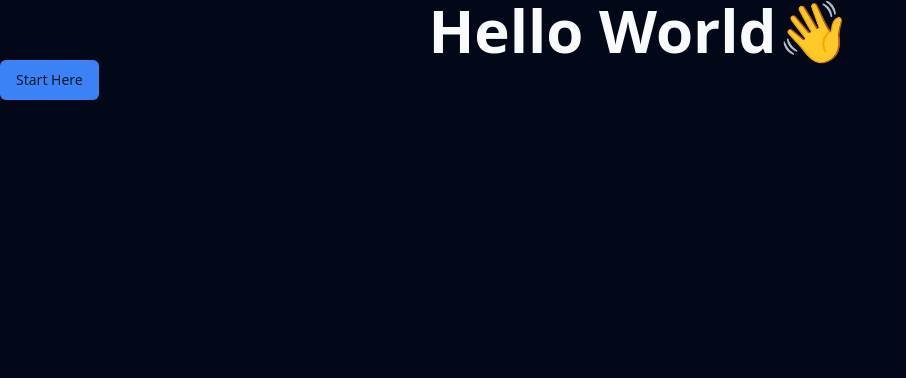
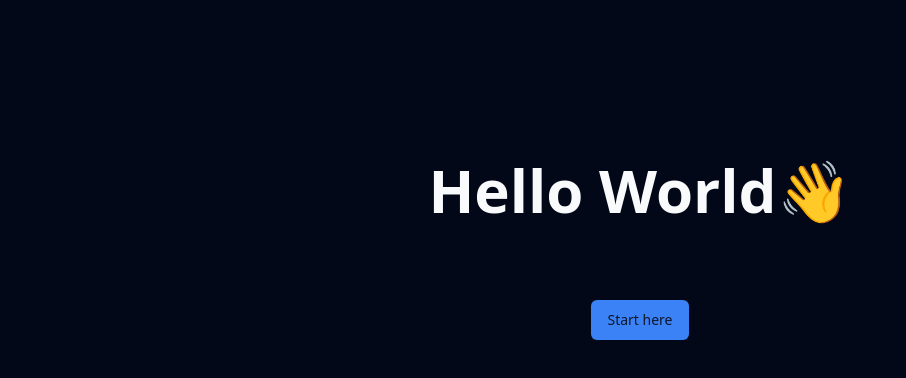
Before and after one commit to LongBaoCoder2/doc2quizz, a Next.js app in the folder ui/: page / in a window 1280 px wide. Shown: the top 378 px of the page, without its empty margins (0-906 px from the left). Built offline with nearby package versions, Linux system fonts and the light colour scheme.

Commit message:
feat(ui): refine home page

```diff
--- a/ui/src/app/layout.tsx
+++ b/ui/src/app/layout.tsx
@@ -16,7 +16,7 @@ export default function RootLayout({
 }) {
   return (
     <html lang="en">
-      <body className={"dark"}>{children}</body>
+      <body className={"dark w-full"}>{children}</body>
     </html>
   )
 }
--- a/ui/src/app/page.tsx
+++ b/ui/src/app/page.tsx
@@ -1,13 +1,16 @@
 import { Button } from "@/components/ui/button";
+import Link from "next/link";
 
 export default function Home() {
   return (
-    <div>
-      <main className="flex flex-col items-center justify-center">
+    <div className="flex flex-col items-center justify-center mt-[10rem] gap-20">
+      <main>
         <h1 className="text-6xl font-bold">Hello World👋</h1>
       </main>
       <footer>
-          <Button>Start Here</Button>
+          <Link href="/quizz">
+            <Button>Start here</Button>
+          </Link>
       </footer>
     </div>
   )
```
